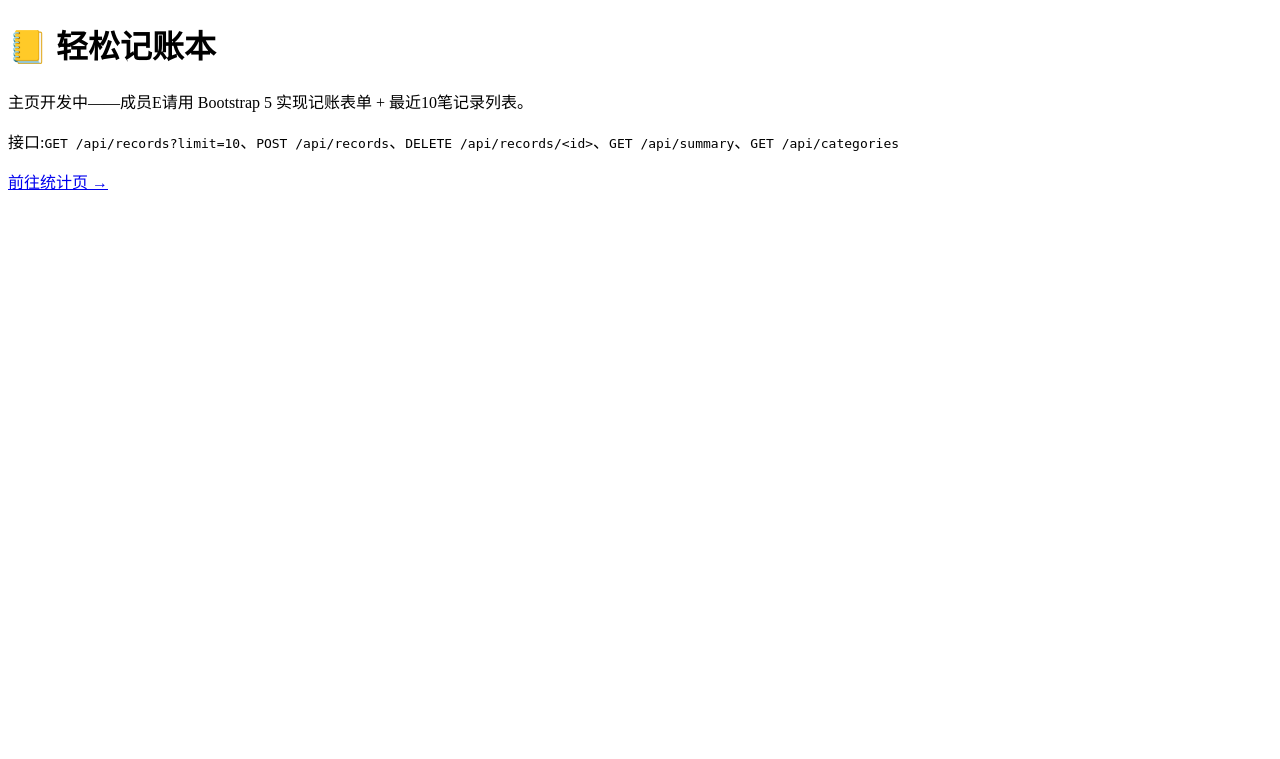
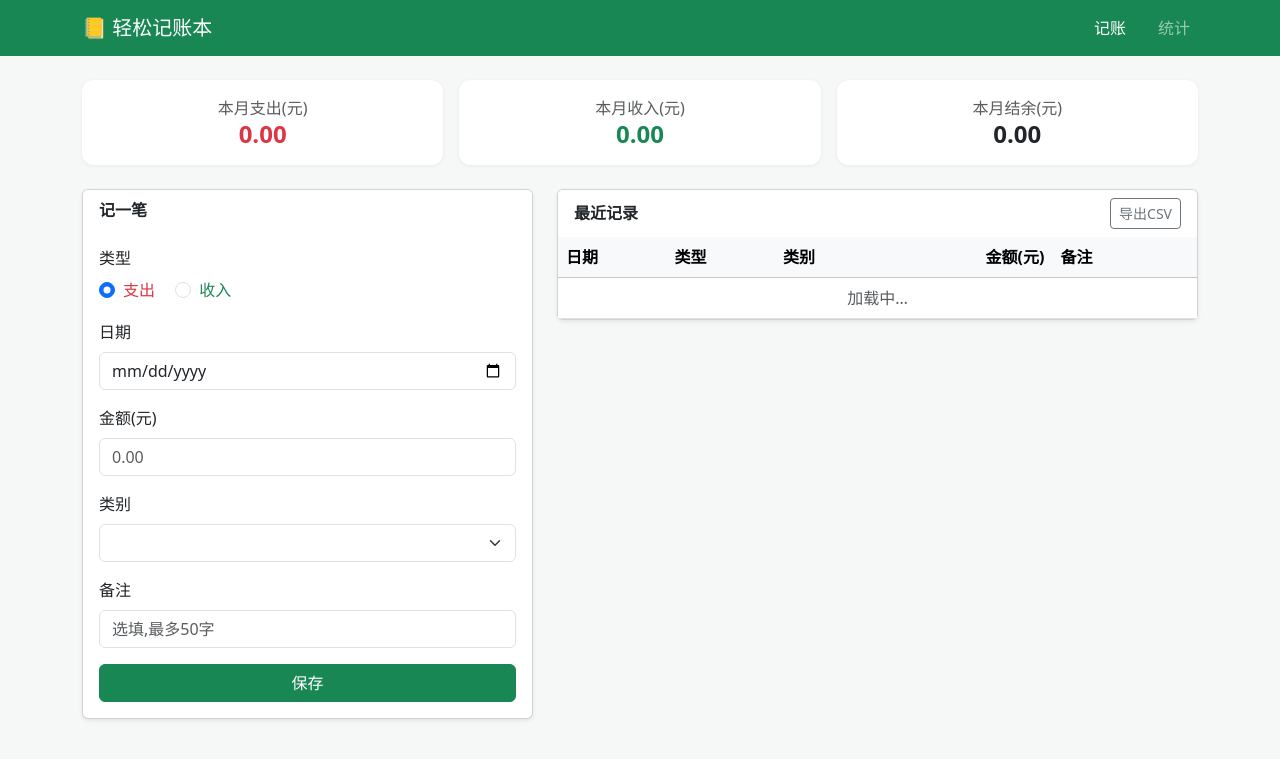
Before and after one commit to OooneCloud/account-book, a Flask app: page / in a window 1280 px wide. Shown: the top 759 px of the page. Run offline with Flask 3, Linux system fonts and the light colour scheme; lists and menus that the app fills with data are empty.

Commit message:
[ui] 搭建主页布局与全站样式

```diff
--- /dev/null
+++ b/static/style.css
@@ -0,0 +1,23 @@
+/* style.css — 全站样式(成员E 谢玲洁 / 成员F 王清源共用) */
+body {
+  background-color: #f6f8f7;
+}
+
+.summary-card {
+  border: none;
+  border-radius: 12px;
+  box-shadow: 0 1px 4px rgba(0, 0, 0, 0.06);
+}
+
+.summary-card h4 {
+  margin: 0;
+  font-weight: 700;
+}
+
+.card-header {
+  border-bottom: none;
+}
+
+.table td {
+  vertical-align: middle;
+}
--- a/templates/index.html
+++ b/templates/index.html
@@ -1,14 +1,103 @@
 <!DOCTYPE html>
-<!-- 占位主页:请成员E(谢玲洁)直接覆盖本文件,接口见 app.py / 00-总览文档 -->
+<!-- index.html — 前端记录页(成员E 谢玲洁)
+     主页 = 顶部小结卡片 + 左侧记账表单 + 右侧最近10笔记录 -->
 <html lang="zh">
 <head>
   <meta charset="UTF-8">
+  <meta name="viewport" content="width=device-width, initial-scale=1">
   <title>轻松记账本</title>
+  <link href="https://cdn.jsdelivr.net/npm/bootstrap@5.3.3/dist/css/bootstrap.min.css" rel="stylesheet">
+  <link rel="stylesheet" href="/static/style.css">
 </head>
 <body>
-  <h1>📒 轻松记账本</h1>
-  <p>主页开发中——成员E请用 Bootstrap 5 实现记账表单 + 最近10笔记录列表。</p>
-  <p>接口:<code>GET /api/records?limit=10</code>、<code>POST /api/records</code>、<code>DELETE /api/records/&lt;id&gt;</code>、<code>GET /api/summary</code>、<code>GET /api/categories</code></p>
-  <a href="/stats">前往统计页 →</a>
+<nav class="navbar navbar-expand navbar-dark bg-success mb-4">
+  <div class="container">
+    <span class="navbar-brand mb-0 h1">📒 轻松记账本</span>
+    <ul class="navbar-nav flex-row gap-3">
+      <li class="nav-item"><a class="nav-link active" href="/">记账</a></li>
+      <li class="nav-item"><a class="nav-link" href="/stats">统计</a></li>
+    </ul>
+  </div>
+</nav>
+
+<div class="container">
+  <!-- 本月小结三张卡片 -->
+  <div class="row g-3 mb-4">
+    <div class="col-md-4"><div class="card text-center summary-card">
+      <div class="card-body"><div class="text-muted">本月支出(元)</div>
+        <h4 class="text-danger" id="sum-expense">0.00</h4></div></div></div>
+    <div class="col-md-4"><div class="card text-center summary-card">
+      <div class="card-body"><div class="text-muted">本月收入(元)</div>
+        <h4 class="text-success" id="sum-income">0.00</h4></div></div></div>
+    <div class="col-md-4"><div class="card text-center summary-card">
+      <div class="card-body"><div class="text-muted">本月结余(元)</div>
+        <h4 id="sum-balance">0.00</h4></div></div></div>
+  </div>
+
+  <div class="row g-4">
+    <!-- 左侧:记账表单 -->
+    <div class="col-lg-5">
+      <div class="card shadow-sm">
+        <div class="card-header bg-white fw-bold">记一笔</div>
+        <div class="card-body">
+          <form id="record-form">
+            <div class="mb-3">
+              <label class="form-label">类型</label>
+              <div>
+                <div class="form-check form-check-inline">
+                  <input class="form-check-input" type="radio" name="type" value="expense" checked>
+                  <label class="form-check-label text-danger">支出</label>
+                </div>
+                <div class="form-check form-check-inline">
+                  <input class="form-check-input" type="radio" name="type" value="income">
+                  <label class="form-check-label text-success">收入</label>
+                </div>
+              </div>
+            </div>
+            <div class="mb-3">
+              <label class="form-label">日期</label>
+              <input type="date" class="form-control" name="date" required>
+            </div>
+            <div class="mb-3">
+              <label class="form-label">金额(元)</label>
+              <input type="number" class="form-control" name="amount" step="0.01" min="0.01" placeholder="0.00" required>
+            </div>
+            <div class="mb-3">
+              <label class="form-label">类别</label>
+              <select class="form-select" name="category" id="category"></select>
+            </div>
+            <div class="mb-3">
+              <label class="form-label">备注</label>
+              <input type="text" class="form-control" name="note" maxlength="50" placeholder="选填,最多50字">
+            </div>
+            <button type="submit" class="btn btn-success w-100">保存</button>
+          </form>
+        </div>
+      </div>
+    </div>
+
+    <!-- 右侧:最近10笔 -->
+    <div class="col-lg-7">
+      <div class="card shadow-sm">
+        <div class="card-header bg-white d-flex justify-content-between align-items-center">
+          <span class="fw-bold">最近记录</span>
+          <a class="btn btn-outline-secondary btn-sm" href="/api/export/csv">导出CSV</a>
+        </div>
+        <div class="table-responsive">
+          <table class="table table-hover align-middle mb-0">
+            <thead class="table-light">
+              <tr><th>日期</th><th>类型</th><th>类别</th><th class="text-end">金额(元)</th><th>备注</th><th></th></tr>
+            </thead>
+            <tbody id="record-tbody">
+              <tr><td colspan="6" class="text-center text-muted">加载中…</td></tr>
+            </tbody>
+          </table>
+        </div>
+      </div>
+    </div>
+  </div>
+</div>
+
+<script src="/static/main.js"></script>
 </body>
 </html>
```
